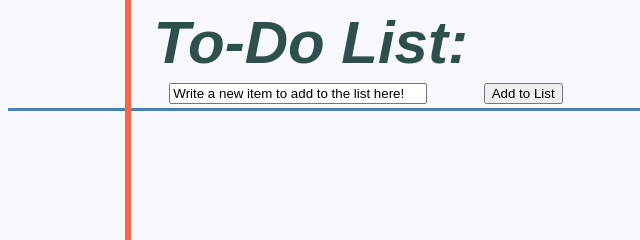
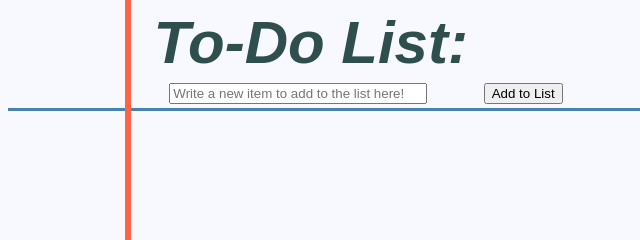
Before and after one commit to ASaiyan0/javascript-practice, a website: page exercise7/index.html in a window 1280 px wide. Shown: the top 240 px of the page, 0-640 px from the left. Drawn offline with Linux system fonts and the light colour scheme; a web font is replaced by a local one.

Commit message:
Update exercise7/index.html
Co-authored-by: Jason Ronkin <41006960+JRonkin@users.noreply.github.com>

```diff
--- a/exercise7/index.html
+++ b/exercise7/index.html
@@ -33,7 +33,7 @@
           type="text"
           name="addNew"
           id="addNew"
-          value="Write a new item to add to the list here!"
+          placeholder="Write a new item to add to the list here!"
         />
         <input type="submit" id="submitNew" value="Add to List" />
       </div>
```
